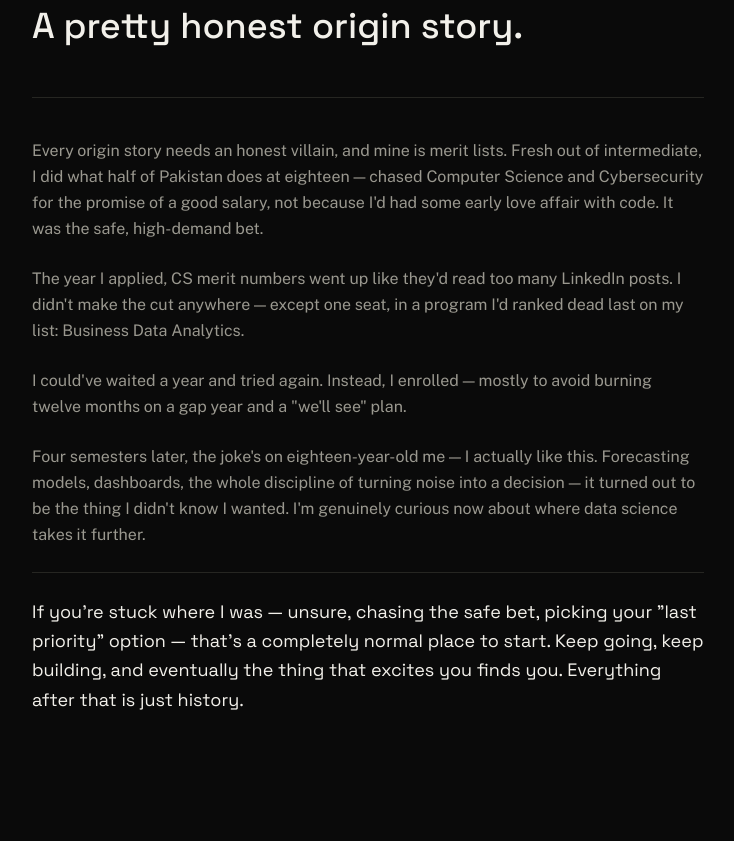
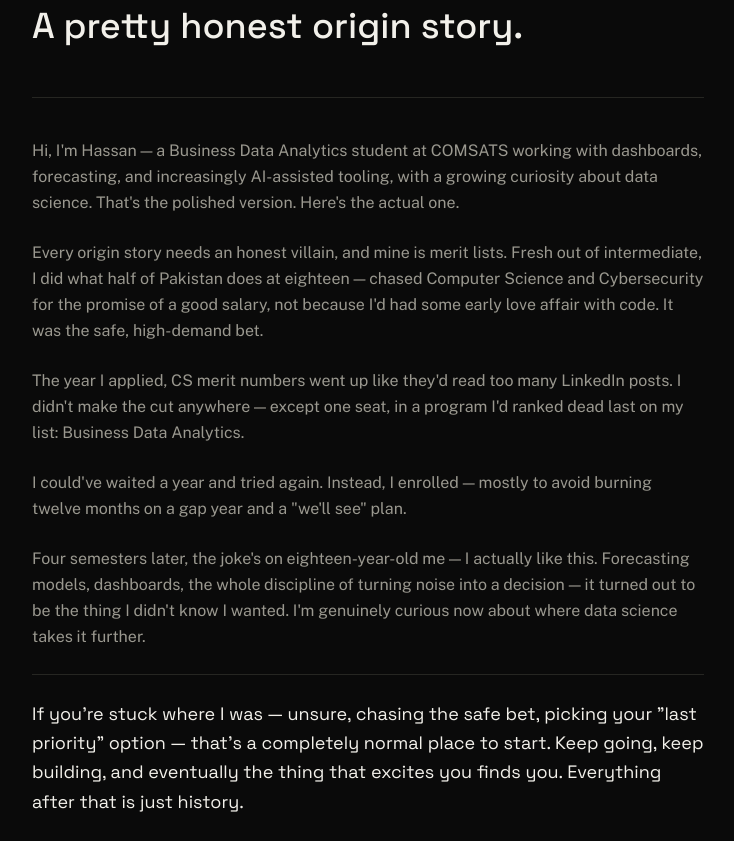
Before and after one commit to ByteMetric-X/Portfolio, a React (Vite) app: page / in a window 1280 px wide. Shown: the part 1840-2681 px from the top of the page, without its empty margins (16-750 px from the left). Built offline with nearby package versions, Linux system fonts and the light colour scheme; no server answers.

Commit message:
Update About.tsx

```diff
--- a/src/components/About.tsx
+++ b/src/components/About.tsx
@@ -15,6 +15,15 @@ export function About() {
       <div className="mt-12 max-w-2xl space-y-6 border-t border-line pt-10">
         <Reveal delay={0.05}>
           <p className="text-base leading-relaxed text-fg-muted">
+            Hi, I'm Hassan — a Business Data Analytics student at COMSATS working with
+            dashboards, forecasting, and increasingly AI-assisted tooling, with a growing
+            curiosity about data science. That's the polished version. Here's the actual
+            one.
+          </p>
+        </Reveal>
+
+        <Reveal delay={0.1}>
+          <p className="text-base leading-relaxed text-fg-muted">
             Every origin story needs an honest villain, and mine is merit lists. Fresh out
             of intermediate, I did what half of Pakistan does at eighteen — chased Computer
             Science and Cybersecurity for the promise of a good salary, not because I'd had
@@ -22,7 +31,7 @@ export function About() {
           </p>
         </Reveal>
 
-        <Reveal delay={0.1}>
+        <Reveal delay={0.15}>
           <p className="text-base leading-relaxed text-fg-muted">
             The year I applied, CS merit numbers went up like they'd read too many LinkedIn
             posts. I didn't make the cut anywhere — except one seat, in a program I'd ranked
@@ -30,14 +39,14 @@ export function About() {
           </p>
         </Reveal>
 
-        <Reveal delay={0.15}>
+        <Reveal delay={0.2}>
           <p className="text-base leading-relaxed text-fg-muted">
             I could've waited a year and tried again. Instead, I enrolled — mostly to avoid
             burning twelve months on a gap year and a "we'll see" plan.
           </p>
         </Reveal>
 
-        <Reveal delay={0.2}>
+        <Reveal delay={0.25}>
           <p className="text-base leading-relaxed text-fg-muted">
             Four semesters later, the joke's on eighteen-year-old me — I actually like this.
             Forecasting models, dashboards, the whole discipline of turning noise into a
@@ -46,7 +55,7 @@ export function About() {
           </p>
         </Reveal>
 
-        <Reveal delay={0.25}>
+        <Reveal delay={0.3}>
           <p className="border-t border-line pt-6 font-display text-lg leading-relaxed text-fg">
             If you're stuck where I was — unsure, chasing the safe bet, picking your "last
             priority" option — that's a completely normal place to start. Keep going, keep
```
